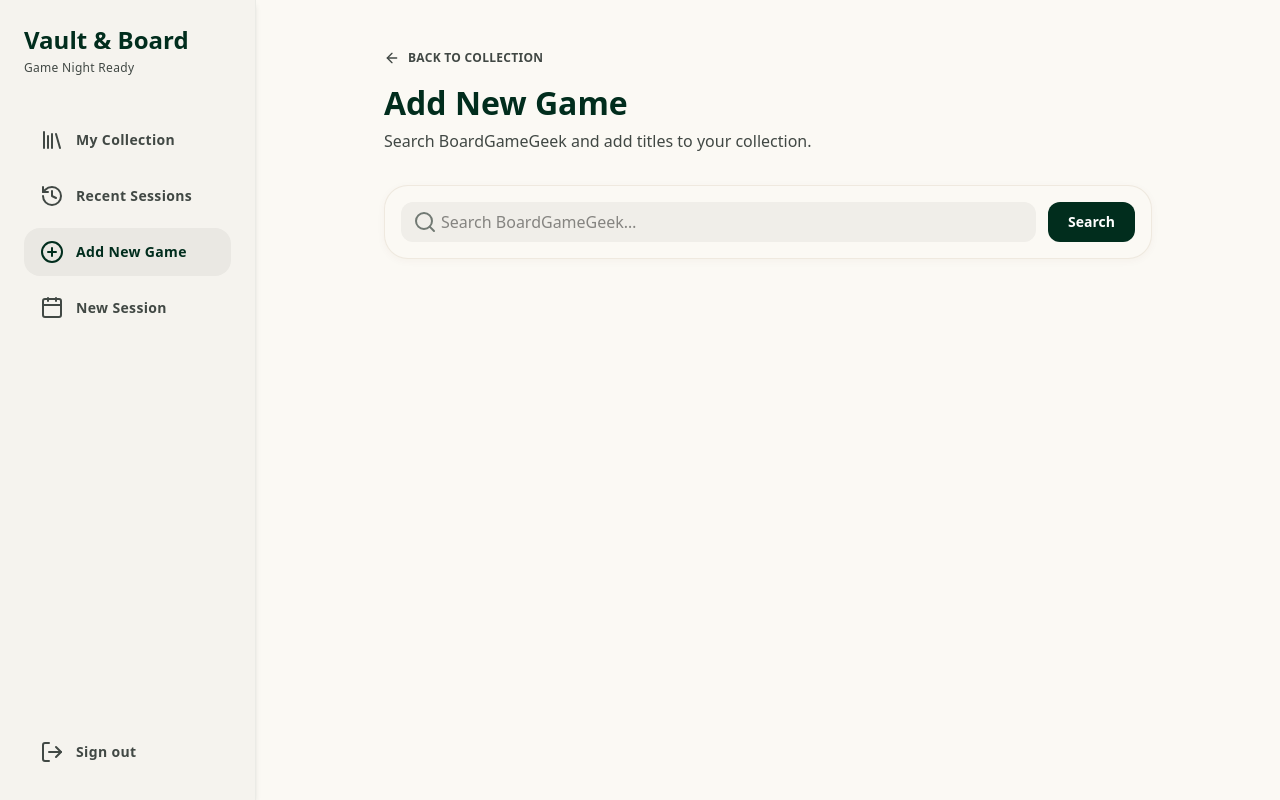
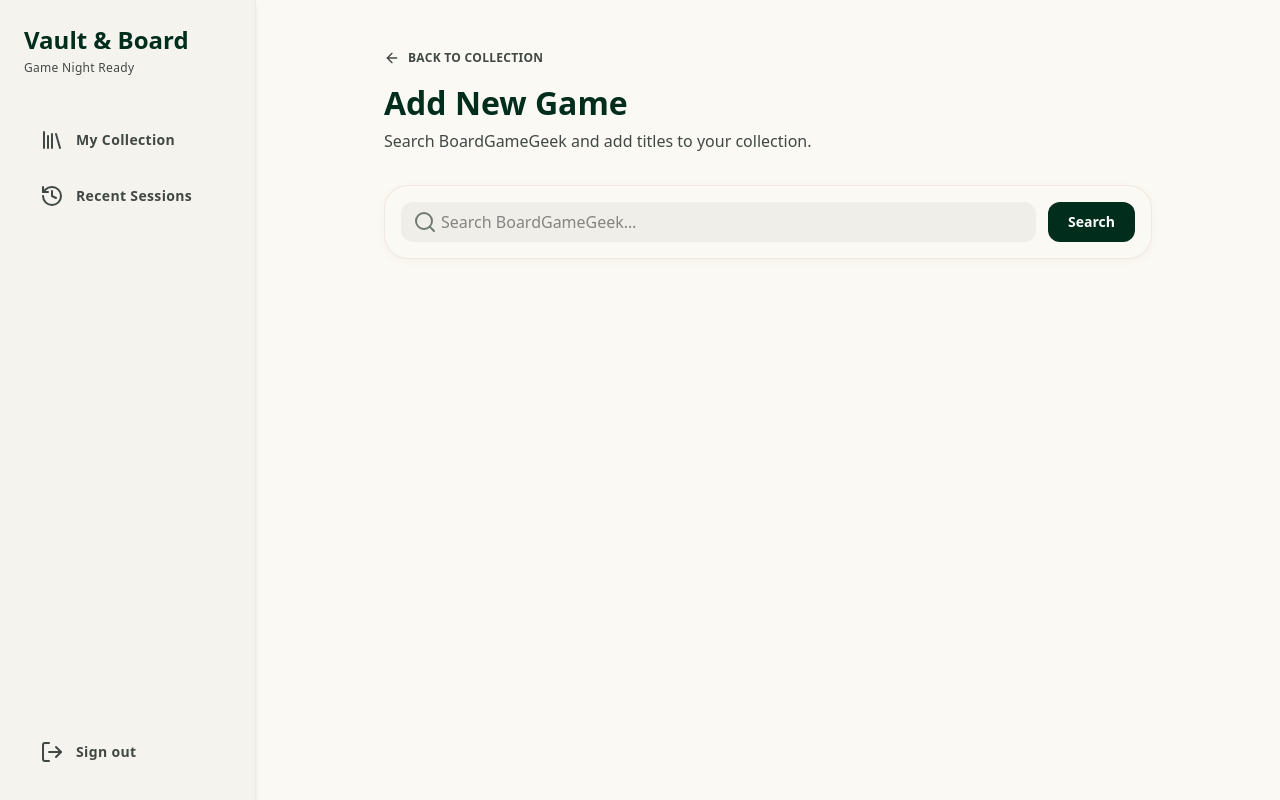
Before and after one commit to DigasMC/boardgames, a Next.js app: page /games/add in a window 1280 px wide. Built offline with nearby package versions, Linux system fonts and the light colour scheme.

Commit message:
Update CollectionView to include a "New game" link for easier game addition; enhance layout for better responsiveness and visual organization.

```diff
--- a/src/components/CollectionView.tsx
+++ b/src/components/CollectionView.tsx
@@ -1,6 +1,7 @@
 "use client";
 
 import { useEffect, useMemo, useState } from "react";
+import Link from "next/link";
 import { useRouter } from "next/navigation";
 import { Dices, Search, SlidersHorizontal, X } from "lucide-react";
 import type { CollectionGame } from "@/types/database";
@@ -132,13 +133,21 @@ export function CollectionView({ games }: { games: CollectionGame[] }) {
 
   return (
     <div>
-      <div className="mb-6">
+      <div className="mb-6 flex flex-wrap items-end justify-between gap-4">
+        <div>
           <h2 className="mb-1 font-[family-name:var(--font-headline)] text-2xl font-semibold text-primary md:text-[32px] md:leading-10">
             My Collection
           </h2>
           <p className="text-on-surface-variant">
             {filtered.length} of {items.length} games ready for the table.
           </p>
+        </div>
+        <Link
+          href="/games/add"
+          className="rounded-lg bg-primary px-4 py-3 text-sm font-bold text-on-primary"
+        >
+          New game
+        </Link>
       </div>
 
       <div className="sticky top-16 z-40 -mx-4 mb-6 border-b border-outline-variant/10 bg-background/95 px-4 py-3 backdrop-blur-sm md:top-0 md:-mx-12 md:px-12">
--- a/src/components/Sidebar.tsx
+++ b/src/components/Sidebar.tsx
@@ -4,8 +4,6 @@ import Link from "next/link";
 import { useEffect, useState, type ComponentType } from "react";
 import { usePathname, useRouter } from "next/navigation";
 import {
-  Calendar,
-  CirclePlus,
   History,
   Library,
   LogOut,
@@ -22,8 +20,6 @@ const nav: {
 }[] = [
   { href: "/collection", label: "My Collection", icon: Library },
   { href: "/sessions", label: "Recent Sessions", icon: History },
-  { href: "/games/add", label: "Add New Game", icon: CirclePlus },
-  { href: "/sessions/new", label: "New Session", icon: Calendar },
 ];
 
 function isNavActive(pathname: string, href: string) {
@@ -32,9 +28,6 @@ function isNavActive(pathname: string, href: string) {
       pathname === "/collection" ||
       (pathname.startsWith("/games/") && pathname !== "/games/add")
     );
-  }
-  if (href === "/games/add" || href === "/sessions/new") {
-    return pathname === href;
   }
   if (href === "/sessions") {
     return (
```
Lines whose indentation alone changed are shown as unchanged.
